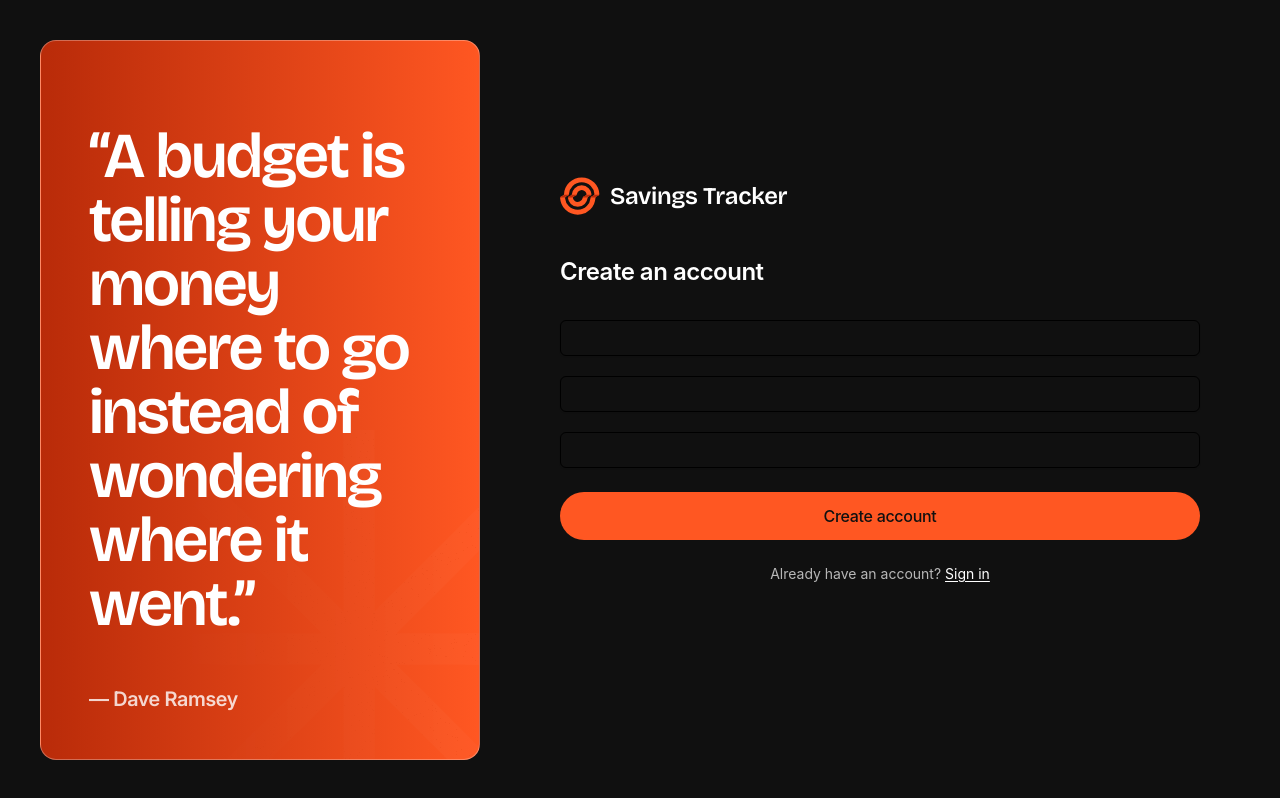
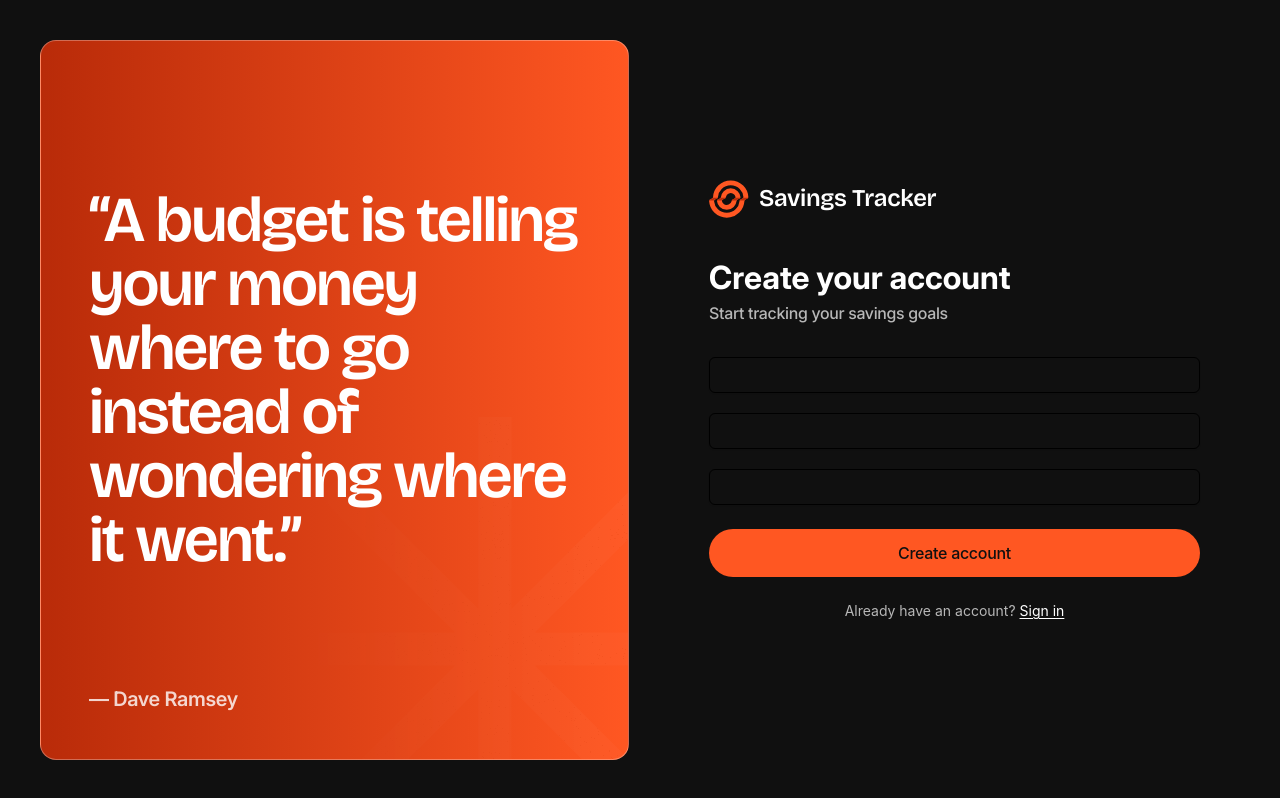
Before and after one commit to aserputko/fe-savings-tracker, a React (Vite) app: page /signup in a window 1280 px wide. Built offline with nearby package versions, Linux system fonts and the light colour scheme.

Commit message:
style: update layout and text for Login and Signup views

```diff
--- a/src/features/auth/components/LoginView.tsx
+++ b/src/features/auth/components/LoginView.tsx
@@ -38,7 +38,7 @@ export function LoginView() {
       <AuthQuote />
 
       {/* Form panel */}
-      <div className='flex flex-1 items-center justify-center p-8 lg:p-0 bg-neutral-900'>
+      <div className='flex flex-1 items-center justify-center p-4 md:p-16 lg:p-0 bg-neutral-900'>
         <div className='w-full'>
           <Logo className='mb-10' />
           <h1 className='text-preset-2 text-neutral-0 mb-2'>Welcome back</h1>
@@ -76,14 +76,14 @@ export function LoginView() {
               })}
             />
 
-            <p className='text-preset-5 text-neutral-300 text-right -mt-2'>
+            {/* <p className='text-preset-5 text-neutral-300 text-right -mt-2'>
               <Link
                 to='/forgot-password'
                 className='text-neutral-300 underline underline-offset-2 hover:text-orange-400'
               >
                 Forgot password?
               </Link>
-            </p>
+            </p> */}
 
             {error && (
               <p className='text-sm font-medium text-red-500'>
--- a/src/features/auth/components/SignupView.tsx
+++ b/src/features/auth/components/SignupView.tsx
@@ -39,16 +39,15 @@ export function SignupView() {
       <AuthQuote />
 
       {/* Form panel */}
-      <div className='flex flex-1 items-center justify-center p-8 lg:flex-none lg:w-[640px] lg:p-0 bg-neutral-900'>
-        <div className='w-full mb-10'>
+      <div className='flex flex-1 items-center justify-center p-4 md:p-16 lg:p-0 bg-neutral-900'>
+        <div className='w-full'>
           <Logo className='mb-10' />
-          <h1 className='text-2xl font-semibold text-neutral-0 tracking-[-0.5px] mb-8'>
-            Create an account
-          </h1>
+          <h1 className='text-preset-2 text-neutral-0 mb-1'>Create your account</h1>
+          <p className='text-preset-5 text-neutral-300 mb-8'>Start tracking your savings goals</p>
 
           <form onSubmit={handleSubmit(onSubmit)} noValidate className='flex flex-col gap-5'>
             <Input
-              label='Full Name'
+              label='Full name'
               placeholder=''
               required
               variant={errors.fullName ? 'error' : 'default'}
@@ -57,7 +56,7 @@ export function SignupView() {
             />
 
             <Input
-              label='Email'
+              label='Email address'
               type='email'
               placeholder=''
               required
```
